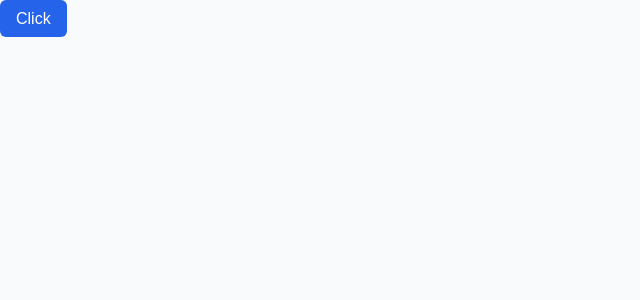
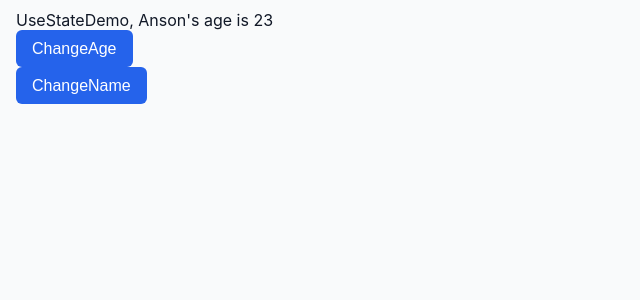
Before and after one commit to ansonRodrigues/react-practice, a React (Vite) app: page / in a window 1280 px wide. Shown: the top 300 px of the page, without its empty margins (0-640 px from the left). Built offline with nearby package versions, Linux system fonts and the light colour scheme.

Commit message:
Understanding useState

```diff
--- a/src/App.jsx
+++ b/src/App.jsx
@@ -3,6 +3,7 @@ import Card from "./components/Card";
 import Navbar from "./components/Navbar";
 import topShoes from "./data/topshoes";
 import ButtonTest from "./components/ButtonTest";
+import UseStateDemo from "./hooks/UseStateDemo";
 
 const App = () => {
   return (
@@ -21,7 +22,8 @@ const App = () => {
           );
         })}
       </div>*/}
-      <ButtonTest />
+      {/*<ButtonTest />*/}
+      <UseStateDemo />
     </>
   );
 };
--- a/src/components/ButtonTest.jsx
+++ b/src/components/ButtonTest.jsx
@@ -1,11 +1,18 @@
-import React from 'react'
+import React from "react";
 
 const ButtonTest = () => {
   return (
     <div>
-        <button onClick={()=>{console.log("sup")}}>Click</button>
+      <button
+        className="btnTest"
+        onClick={() => {
+          console.log("sup");
+        }}
+      >
+        Click
+      </button>
     </div>
-  )
-}
+  );
+};
 
-export default ButtonTest
+export default ButtonTest;
--- /dev/null
+++ b/src/hooks/UseStateDemo.jsx
@@ -0,0 +1,29 @@
+import React, { useState } from "react";
+
+const UseStateDemo = () => {
+  const [num, setNum] = useState(23);
+  const [name, setName] = useState("Anson");
+
+  const ChangeName = () => {
+    setName("Brendon");
+  };
+
+  return (
+    <div>
+      <div>
+        UseStateDemo, {name}'s age is {num}
+      </div>
+      <button
+        onClick={() => {
+          setNum(18);
+        }}
+      >
+        ChangeAge
+      </button>
+      <br />
+      <button onClick={ChangeName}>ChangeName</button>
+    </div>
+  );
+};
+
+export default UseStateDemo;
--- a/src/index.css
+++ b/src/index.css
@@ -23,6 +23,8 @@ body {
   background-color: var(--color-bg);
   color: var(--color-text);
   scroll-behavior: smooth;
+  padding: 5px;
+  padding-left: 8px;
 }
 
 img {
@@ -193,3 +195,7 @@ button:hover {
 .arrow {
   font-size: 1rem;
 }
+
+.btnTest {
+  padding: 10px;
+}
```
